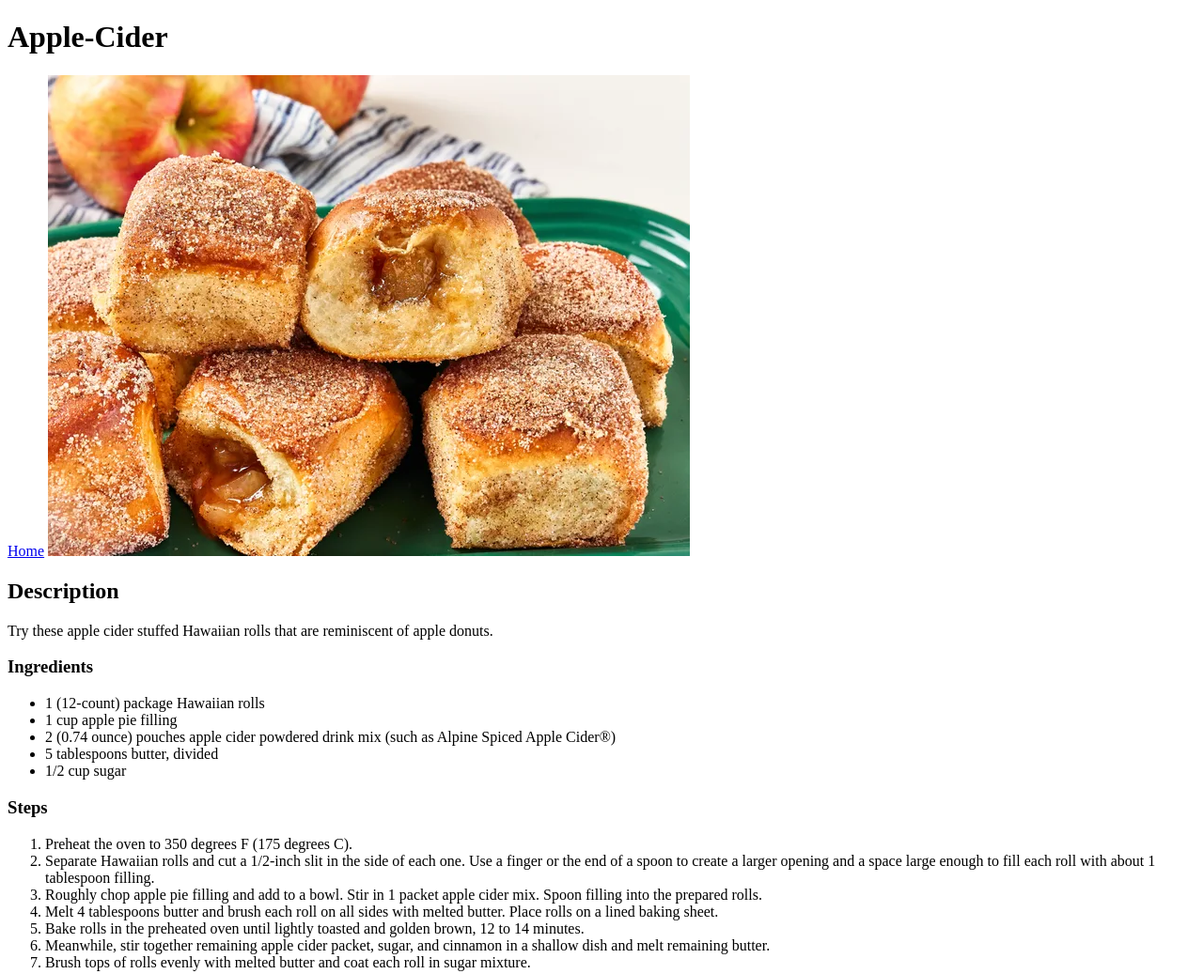
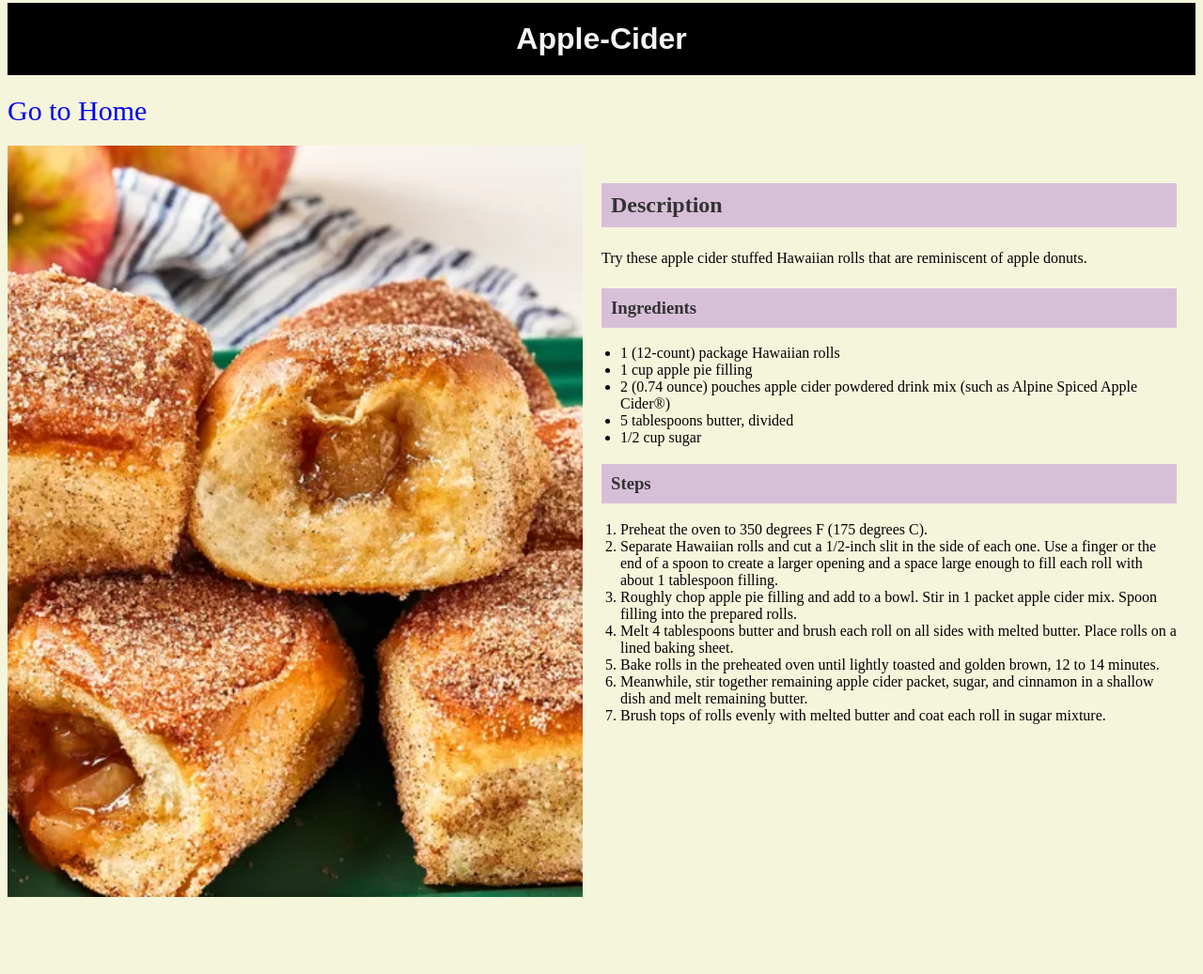
Before and after one commit to shivansh-marjara/Testing, a plain HTML site: page apple-cider.html in a window 1280 px wide. Shown: the whole page at 94% size. After the commit the page ends 963 px from the top, so only its background shows below. Drawn offline with Linux system fonts and the light colour scheme.

Commit message:
Add style.css and update html files

```diff
--- a/apple-cider.html
+++ b/apple-cider.html
@@ -4,12 +4,20 @@
     <meta charset="UTF-8">
     <meta name="viewport" content="width=device-width, initial-scale=1.0">
     <title>Document</title>
+    <link rel="stylesheet" href="style.css">
 </head>
 <body>
-    <h1>Apple-Cider</h1>
-    <a href="index.html">Home</a>
-    <img src="../Testing/odin_recipes/odin_recipe/images/Recipe-image.jpg">
 
+    <h1 id="heading">Apple-Cider</h1>
+    <a href="index.html" id="home">Go to Home</a>
+
+    <!-- Flexbox container for image and content -->
+    <div class="container">
+        <!-- Image on the left side -->
+        <img src="../Testing/odin_recipes/odin_recipe/images/Recipe-image.jpg" alt="Recipe Image">
+
+        <!-- Content on the right side -->
+        <div class="content">
             <h2>Description</h2>
             <p>Try these apple cider stuffed Hawaiian rolls that are reminiscent of apple donuts.</p>
             <h3>Ingredients</h3>
@@ -22,13 +30,16 @@
             </ul>
             <h3>Steps</h3>
             <ol>
-        <li>Preheat the oven to 350 degrees F (175 degrees C). </li>
+                <li>Preheat the oven to 350 degrees F (175 degrees C).</li>
                 <li>Separate Hawaiian rolls and cut a 1/2-inch slit in the side of each one. Use a finger or the end of a spoon to create a larger opening and a space large enough to fill each roll with about 1 tablespoon filling.</li>
                 <li>Roughly chop apple pie filling and add to a bowl. Stir in 1 packet apple cider mix. Spoon filling into the prepared rolls.</li>
-        <li>Melt 4 tablespoons butter and brush each roll on all sides with melted butter. Place rolls on a lined baking sheet. </li>
-        <li>Bake rolls in the preheated oven until lightly toasted and golden brown, 12 to 14 minutes. </li>
+                <li>Melt 4 tablespoons butter and brush each roll on all sides with melted butter. Place rolls on a lined baking sheet.</li>
+                <li>Bake rolls in the preheated oven until lightly toasted and golden brown, 12 to 14 minutes.</li>
                 <li>Meanwhile, stir together remaining apple cider packet, sugar, and cinnamon in a shallow dish and melt remaining butter.</li>
-        <li>Brush tops of rolls evenly with melted butter and coat each roll in sugar mixture. </li>
+                <li>Brush tops of rolls evenly with melted butter and coat each roll in sugar mixture.</li>
             </ol>
+        </div>
+    </div>
+
 </body>
 </html>
--- /dev/null
+++ b/style.css
@@ -0,0 +1,78 @@
+body {
+    background-color:beige;
+}
+#heading{
+    text-align:center;
+    background-color:black;
+    padding:20px;
+    margin-top:-5px;
+    color:whitesmoke;
+    font-family:"Papyrus",Fantasy;
+}
+.index-list{
+    list-style-type:none;
+    margin:auto;
+    background-color:whitesmoke;
+    width:200px;
+    height:225px;
+    padding:0px;
+}
+.index-list li{
+    margin-top:10px;
+    margin-bottom:10px;
+    font-size:20px;
+     text-align:center;
+     padding:20px;
+    border-style: groove;
+}
+a{
+     box-shadow: inset 0 0 0 0 violet;
+    text-decoration:none;
+     transition: color .3s ease-in-out, box-shadow .3s ease-in-out;
+}
+a:hover{
+    color:white;
+   box-shadow: inset 160px 0 0 0 violet;
+   font-weight: bold;
+}
+#home{
+ display: block;
+ margin-bottom: 20px;
+ font-size: 30px;
+}
+.content{
+    display:flexbox;
+     flex: 1;
+       padding: 20px;
+}
+.container {
+    display: flex;
+    height: 100vh; /* Full viewport height */
+    width: 100%;
+
+}
+.container img {
+    flex: 1; /* Takes up 50% of the screen */
+    width: 400px;
+    height: auto;
+    object-fit: cover; /* Ensure image covers the space without distortion */
+}
+h2, h3 {
+    color: #333;
+    background-color: thistle;
+    padding:10px;
+}
+
+ul, ol {
+    padding-left: 20px;
+}
+
+/* Optional: Add some basic styling to the links and paragraphs */
+p {
+    font-size: 16px;
+    line-height: 1.6;
+}
+
+ul li, ol li {
+    font-size: 16px;
+}
```
Also changed, not shown: Shrimp-Stir.html (+10 -2 lines), Taco-Casserole.html (+10 -2 lines), index.html (+5 -3 lines). Lines whose indentation alone changed are shown as unchanged.
